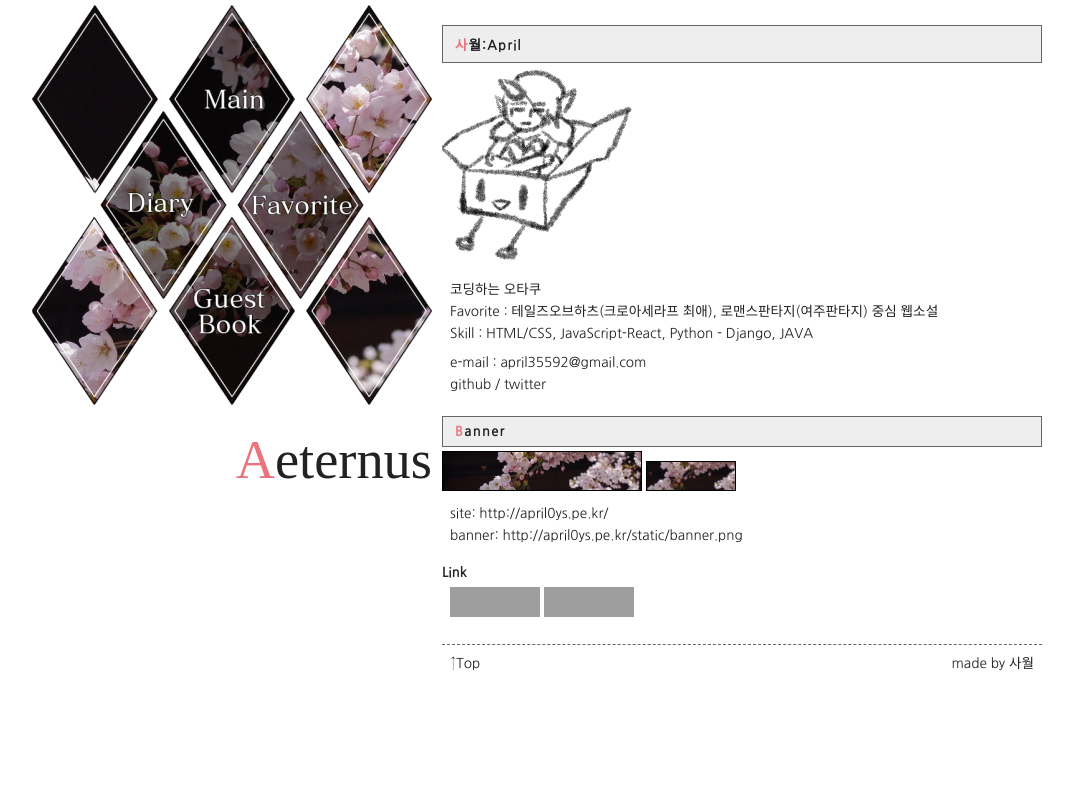
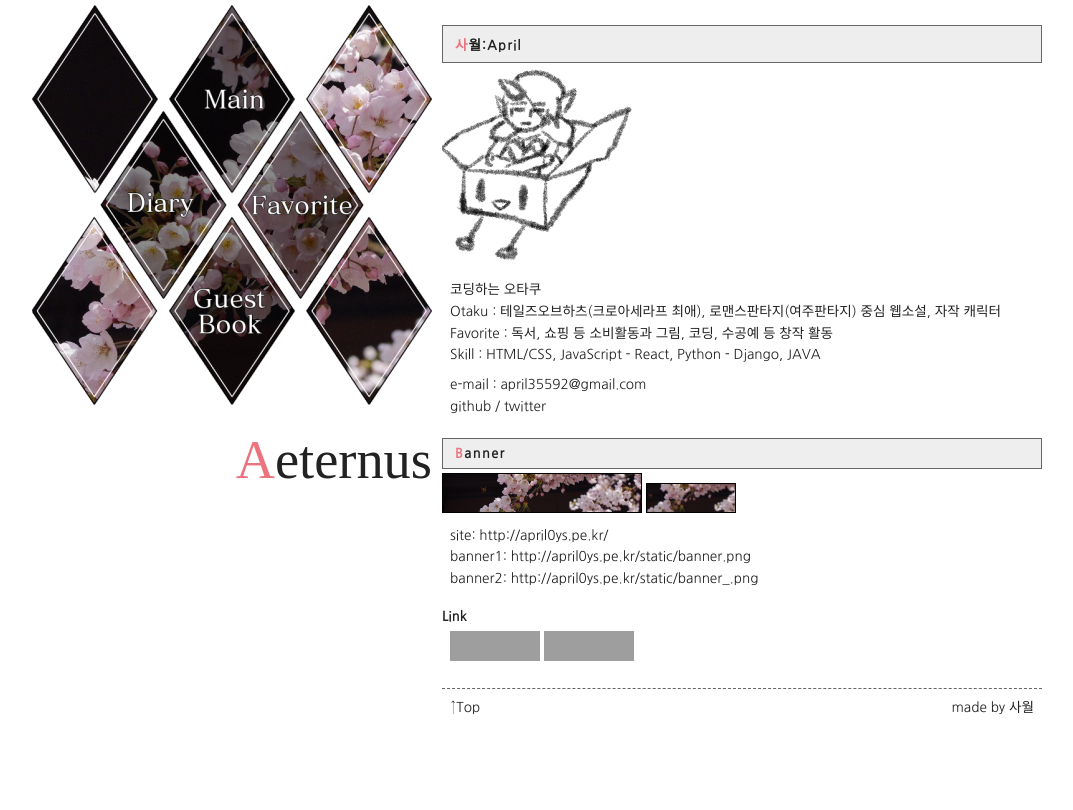
Before and after one commit to april35592/aeternus, a Django app: page / in a window 1280 px wide. Shown: the whole page, without its empty margins (103-1176 px from the left). Run offline with Django 3.2, Linux system fonts and the light colour scheme; some libraries are stand-ins or nearby versions; grey boxes are pictures that could not be loaded.

Commit message:
Update main.html

```diff
--- a/templates/main.html
+++ b/templates/main.html
@@ -6,8 +6,9 @@
 <img src="{% static 'profile.png' %}" width="200" height="200" alt="profile image"/>
 <p>
   코딩하는 오타쿠<br/>
-  Favorite : 테일즈오브하츠(크로아세라프 최애), 로맨스판타지(여주판타지) 중심 웹소설<br/>
-  Skill : HTML/CSS, JavaScript-React, Python - Django, JAVA
+  Otaku : 테일즈오브하츠(크로아세라프 최애), 로맨스판타지(여주판타지) 중심 웹소설, 자작 캐릭터<br/>
+  Favorite : 독서, 쇼핑 등 소비활동과 그림, 코딩, 수공예 등 창작 활동<br/>
+  Skill : HTML/CSS, JavaScript - React, Python - Django, JAVA
 </p>
 <p>
   e-mail : april35592@gmail.com<br>
@@ -15,13 +16,15 @@
   /
   <a href="https://twitter.com/niv_nip" target="_blank">twitter</a>
 </p>
+<p></p>
 
 <h2>Banner</h2>
 <img src="{% static 'banner.png' %}" width="200" height="40" alt="banner1"/>
 <img src="{% static 'banner_.png' %}" width="90" height="30" alt="banner2"/>
 <p>
   site: http://april0ys.pe.kr/<br>
-  banner: http://april0ys.pe.kr/static/banner.png
+  banner1: http://april0ys.pe.kr/static/banner.png<br>
+  banner2: http://april0ys.pe.kr/static/banner_.png
 </p>
 
 <h4>Link</h4>
```
